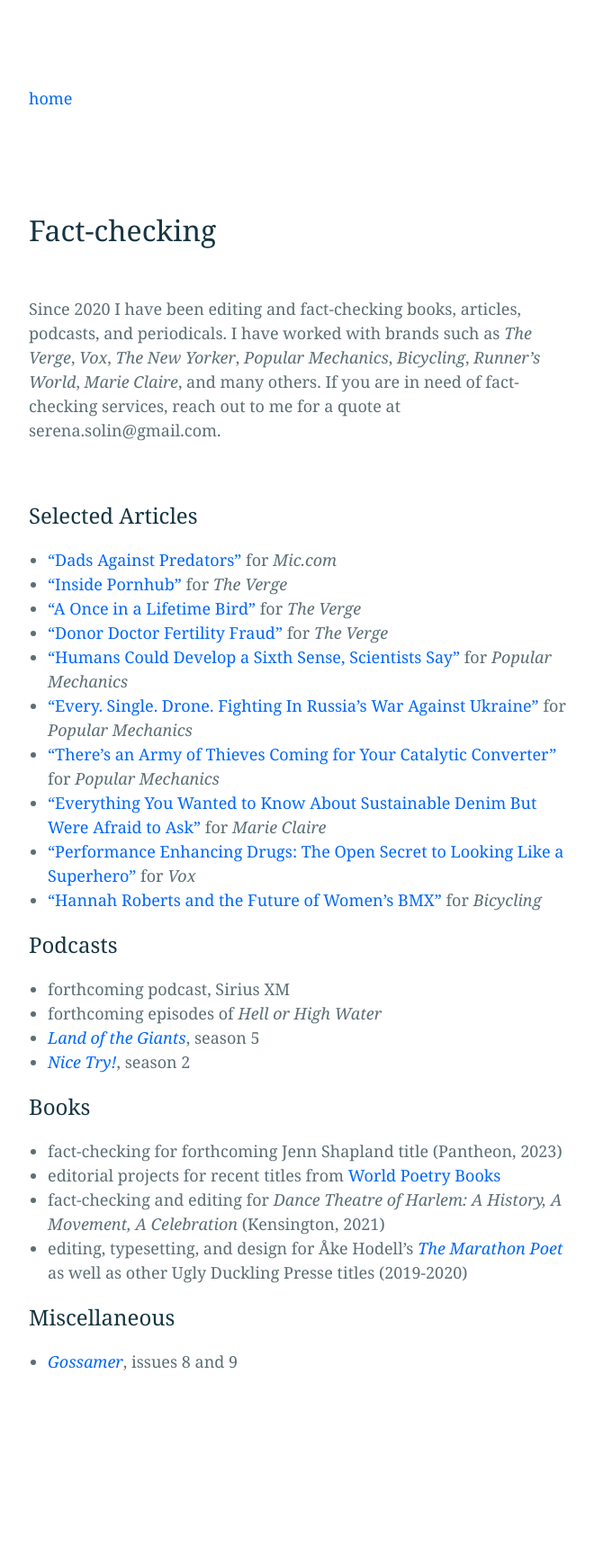
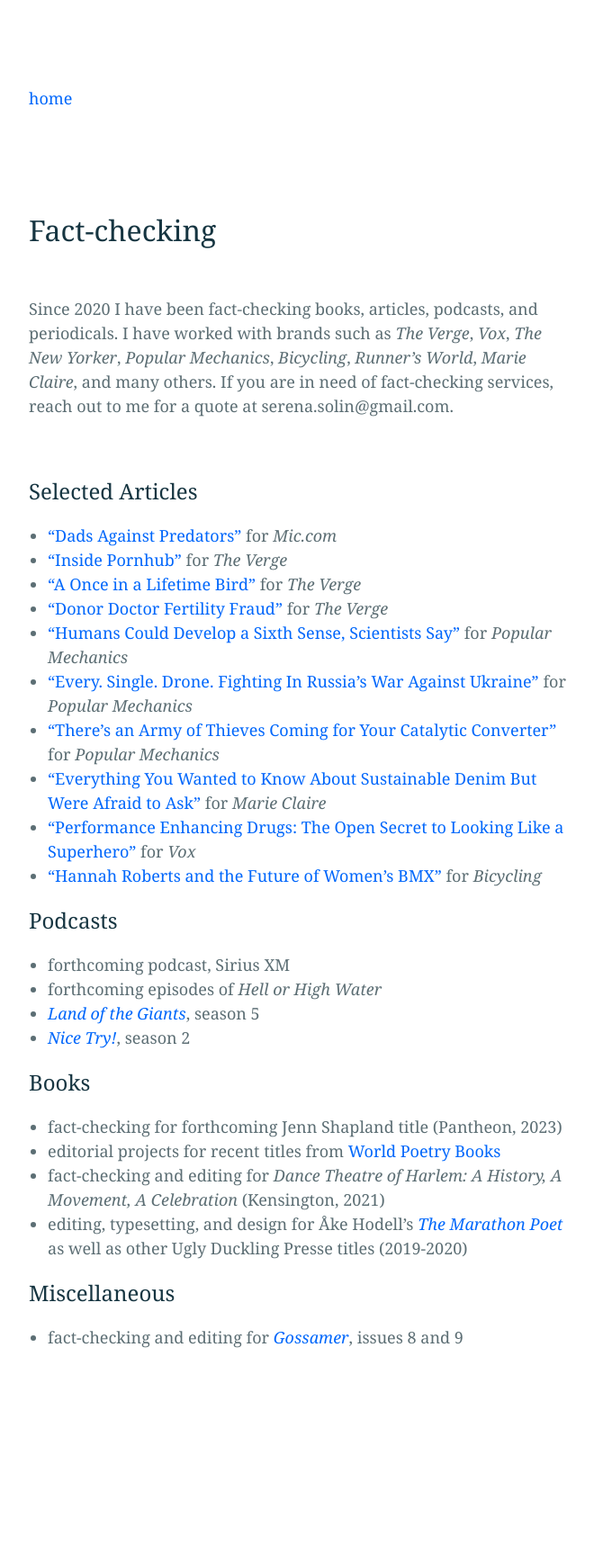
Before and after one commit to bliss-st/ss-website, a Jekyll site: the page built from factchecking.md, in a window 1280 px wide. Shown: the whole page at 90% size, without its empty margins (308-968 px from the left). Built offline with Jekyll 4.4.1, drawn with Linux system fonts in a browser that asks for light colours; after the commit the page ends 1700 px from its top, so only the background shows below that.

Commit message:
Update factchecking.md

```diff
--- a/factchecking.md
+++ b/factchecking.md
@@ -36,4 +36,4 @@
 <br>
 
 ## Miscellaneous
-* <em><a href="https://www.gossamer.co/">Gossamer</a></em>, issues 8 and 9
+* fact-checking and editing for <em><a href="https://www.gossamer.co/">Gossamer</a></em>, issues 8 and 9
```
Also changed, not shown: other parts of factchecking.md (+1 -1 lines).
